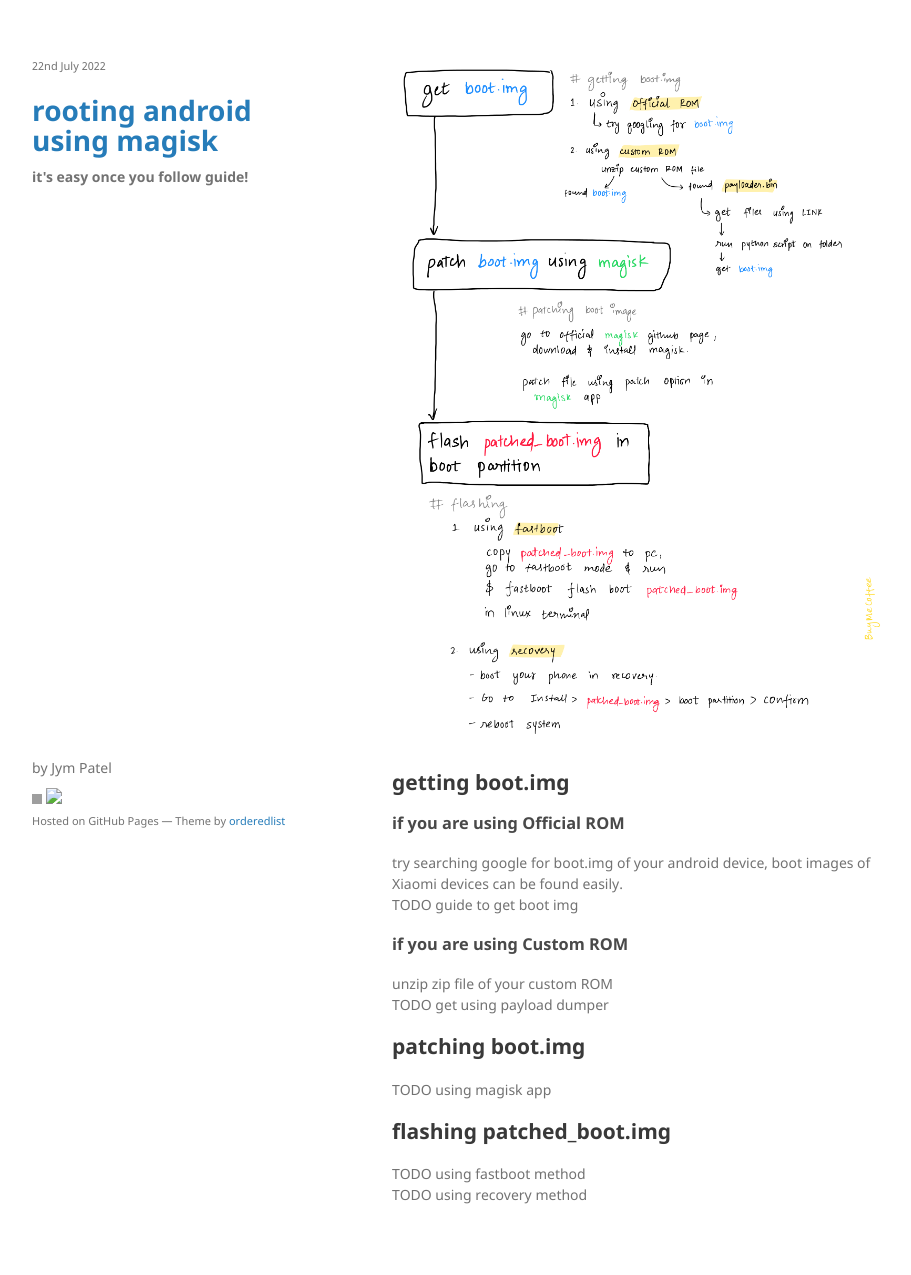
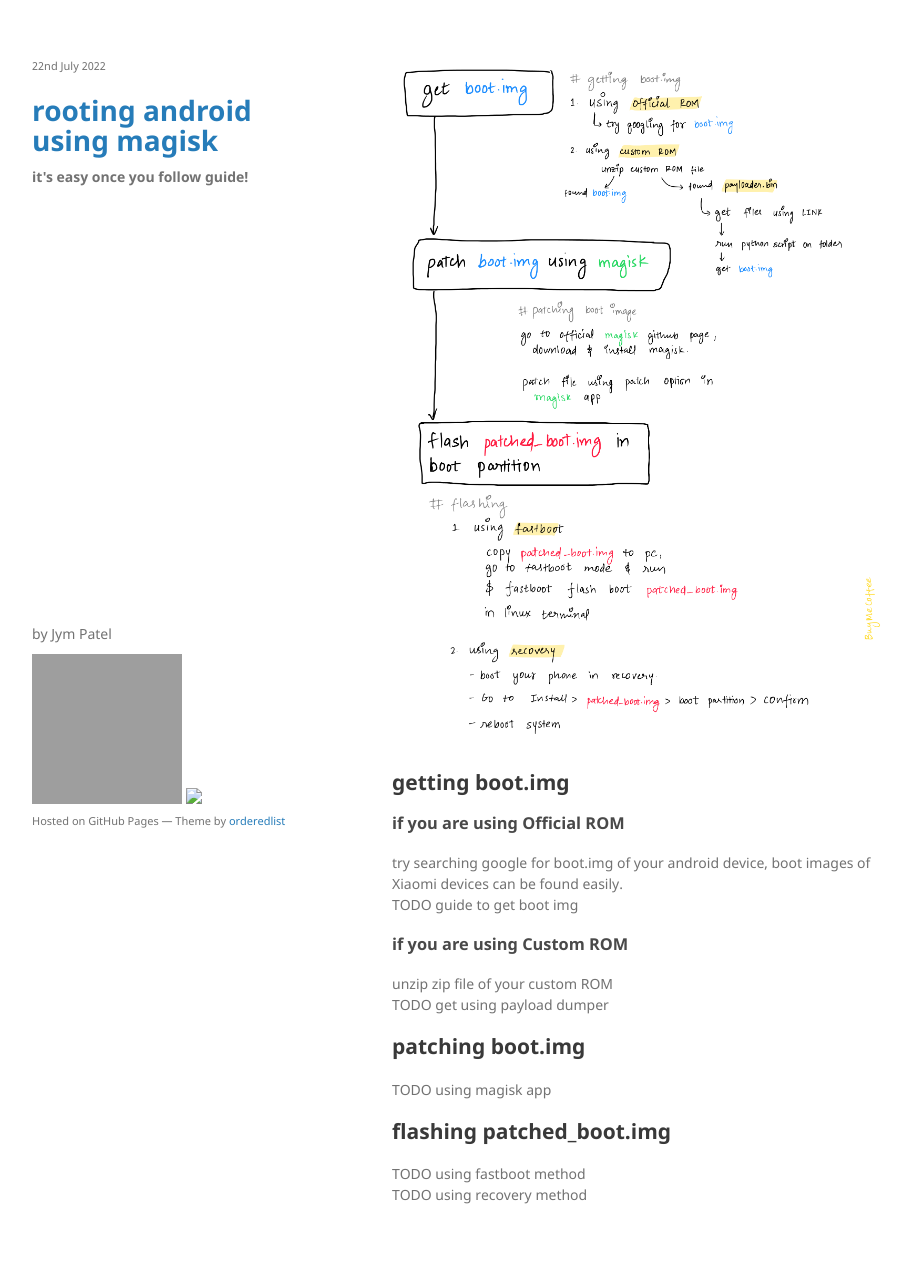
Before and after one commit to jayam04/jympatel.github.io, a Jekyll site: the page built from posts/22.07.22/rooting_android.md, in a window 1280 px wide. Shown: the whole page, without its empty margins (178-1089 px from the left). Built offline with Jekyll 4.4.1, drawn with Linux system fonts in a browser that asks for light colours; our own code applies the rules of GitHub Pages for plain Markdown files; the repository's description, which GitHub fills in, is left out; grey boxes are pictures that could not be loaded.

Commit message:
Update default.html

```diff
--- a/_layouts/default.html
+++ b/_layouts/default.html
@@ -59,7 +59,7 @@
 
         <!-- AUTHOR PHOTO -->
         {% if page.post.author_photo %}
-        <img src="{{ page.post.author_photo }}" width="10" height="10">
+        <img src="{{ page.post.author_photo }}" width="150" height="150">
         {% endif %}
 
         <!-- BUY ME A COFFEE -->
```
